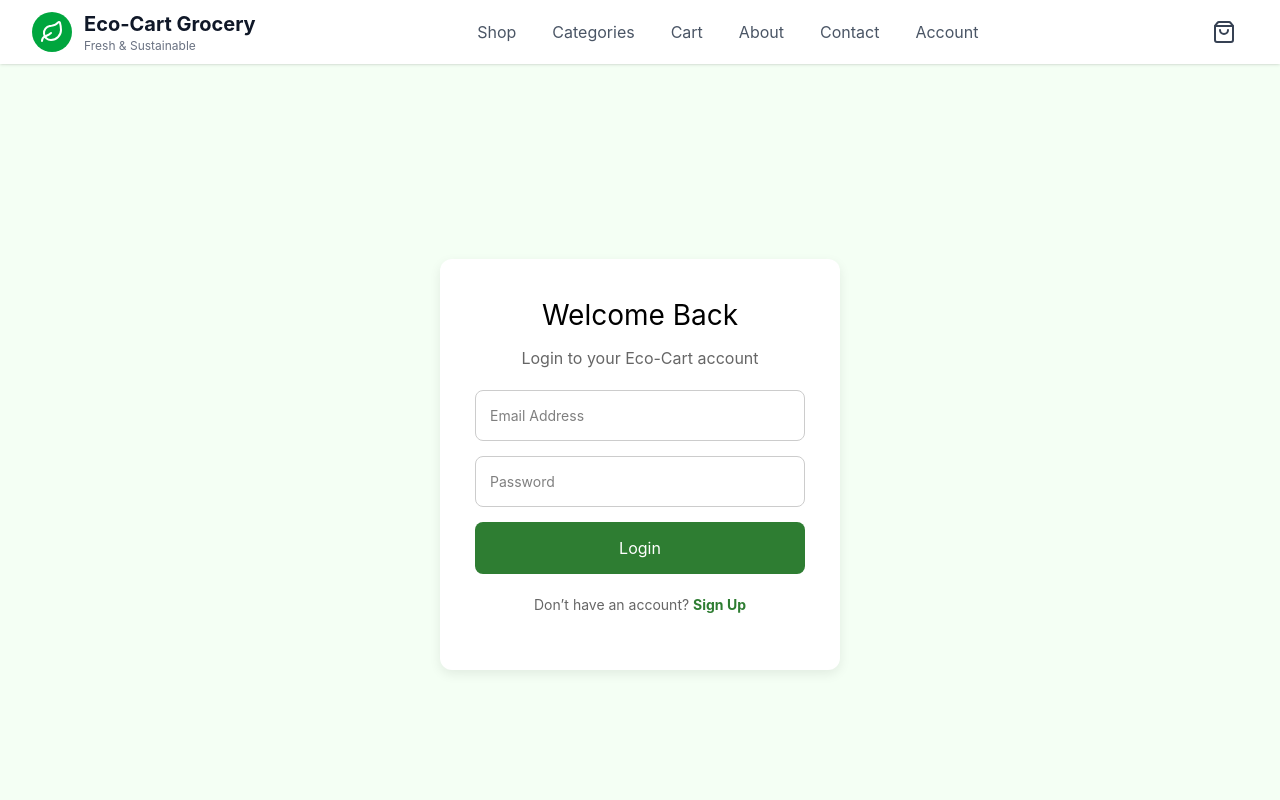
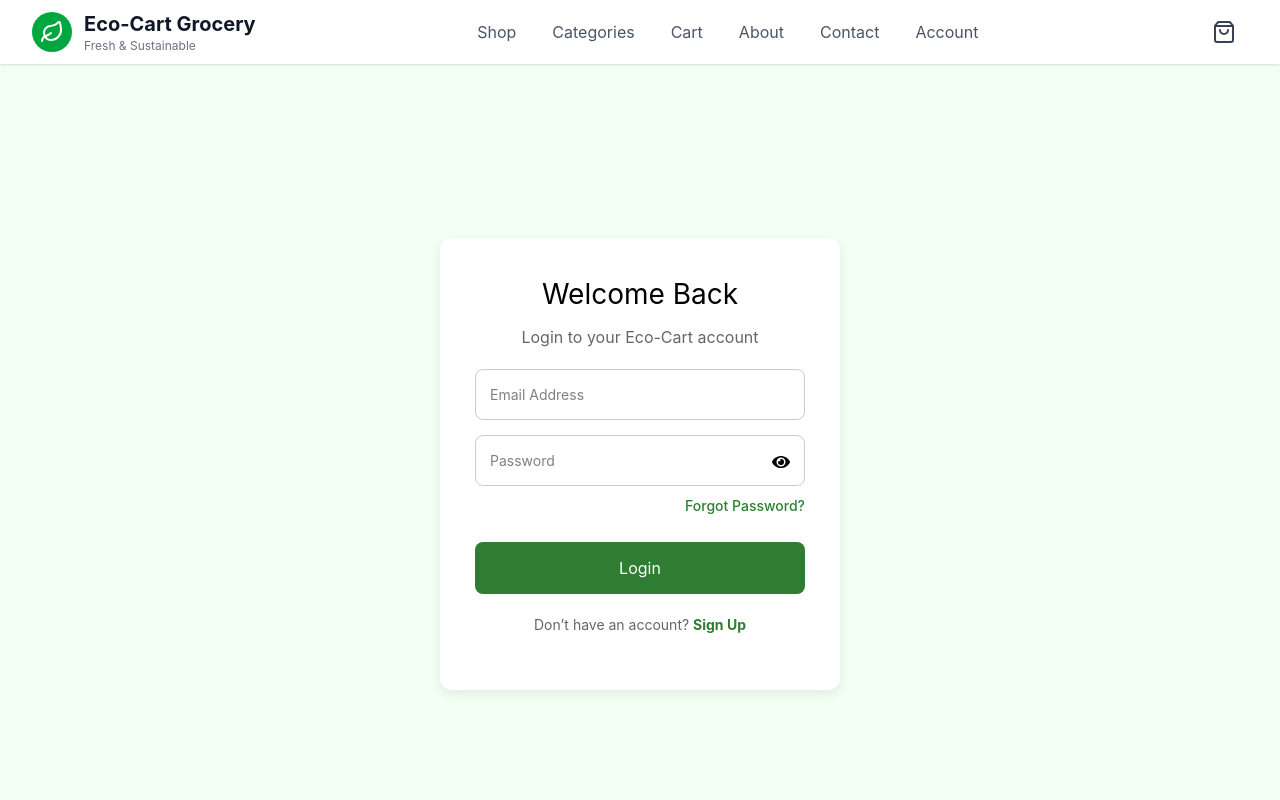
Before and after one commit to Ged45/Eco-Cart-Grocery, a React (Vite) app: page /login in a window 1280 px wide. Shown: the top 800 px of the page. Built offline with nearby package versions, Linux system fonts and the light colour scheme.

Commit message:
improved ux by adding forgot password links and show password toggle

```diff
--- a/src/pages/login.jsx
+++ b/src/pages/login.jsx
@@ -1,9 +1,13 @@
 import React, { useState } from "react";
 import { Link, useNavigate } from "react-router-dom";
+import { FaEye, FaEyeSlash } from "react-icons/fa";
 import "../styles/login.css";
 
 function Login() {
   const navigate = useNavigate();
+
+  const [loading, setLoading] = useState(false);
+  const [showPassword, setShowPassword] = useState(false);
 
   const [formData, setFormData] = useState({
     email: "",
@@ -25,8 +29,13 @@ function Login() {
       return;
     }
 
+    setLoading(true);
+
+    setTimeout(() => {
+      setLoading(false);
       alert("Login successful");
       navigate("/");
+    }, 1000);
   };
 
   return (
@@ -45,8 +54,9 @@ function Login() {
             required
           />
 
+          <div className="password-wrapper">
             <input
-            type="password"
+              type={showPassword ? "text" : "password"}
               name="password"
               placeholder="Password"
               value={formData.password}
@@ -54,7 +64,21 @@ function Login() {
               required
             />
 
-          <button type="submit">Login</button>
+            <span
+              className="eye-icon"
+              onClick={() => setShowPassword(!showPassword)}
+            >
+              {showPassword ? <FaEyeSlash /> : <FaEye />}
+            </span>
+          </div>
+
+          <div className="forgot-password">
+            <Link to="/forgot-password">Forgot Password?</Link>
+          </div>
+
+          <button type="submit" disabled={loading}>
+            {loading ? "Logging in..." : "Login"}
+          </button>
         </form>
 
         <p className="bottom-text">
--- a/src/pages/signup.jsx
+++ b/src/pages/signup.jsx
@@ -4,6 +4,9 @@ import "../styles/signup.css";
 
 function Signup() {
   const navigate = useNavigate();
+
+  const [loading, setLoading] = useState(false);
+  const [showPassword, setShowPassword] = useState(false);
 
   const [formData, setFormData] = useState({
     fullName: "",
@@ -23,13 +26,29 @@ function Signup() {
   const handleSubmit = (e) => {
     e.preventDefault();
 
+    if (
+      !formData.fullName ||
+      !formData.email ||
+      !formData.phone ||
+      !formData.password ||
+      !formData.confirmPassword
+    ) {
+      alert("Please fill all fields");
+      return;
+    }
+
     if (formData.password !== formData.confirmPassword) {
       alert("Passwords do not match");
       return;
     }
 
-    alert("Account created successfully");
-    navigate("/login");
+    setLoading(true);
+
+    setTimeout(() => {
+      setLoading(false);
+      alert("Account created successfully");
+      navigate("/login");
+    }, 1000);
   };
 
   return (
@@ -67,7 +86,7 @@ function Signup() {
           />
 
           <input
-            type="password"
+            type={showPassword ? "text" : "password"}
             name="password"
             placeholder="Password"
             value={formData.password}
@@ -76,7 +95,7 @@ function Signup() {
           />
 
           <input
-            type="password"
+            type={showPassword ? "text" : "password"}
             name="confirmPassword"
             placeholder="Confirm Password"
             value={formData.confirmPassword}
@@ -84,7 +103,17 @@ function Signup() {
             required
           />
 
-          <button type="submit">Create Account</button>
+          <button
+            type="button"
+            className="toggle-password-btn"
+            onClick={() => setShowPassword(!showPassword)}
+          >
+            {showPassword ? "Hide Passwords" : "Show Passwords"}
+          </button>
+
+          <button type="submit" disabled={loading}>
+            {loading ? "Creating Account..." : "Create Account"}
+          </button>
         </form>
 
         <p className="bottom-text">
--- a/src/styles/login.css
+++ b/src/styles/login.css
@@ -53,6 +53,16 @@
   background-color: #256428;
 }
 
+.toggle-password-btn {
+  background-color: #f0f0f0 !important;
+  color: #333 !important;
+  border: 1px solid #ccc !important;
+}
+
+.toggle-password-btn:hover {
+  background-color: #e2e2e2 !important;
+}
+
 .bottom-text {
   margin-top: 20px;
   font-size: 14px;
@@ -63,3 +73,31 @@
   text-decoration: none;
   font-weight: bold;
 }
+.password-wrapper {
+  position: relative;
+}
+
+.password-wrapper input {
+  width: 100%;
+}
+
+.eye-icon {
+  position: absolute;
+  right: 15px;
+  top: 35%;
+  cursor: pointer;
+  font-size: 18px;
+}
+
+.forgot-password {
+  text-align: right;
+  margin-top: -8px;
+  margin-bottom: 10px;
+}
+
+.forgot-password a {
+  text-decoration: none;
+  color: #2e7d32;
+  font-size: 14px;
+  font-weight: 500;
+}
--- a/src/styles/signup.css
+++ b/src/styles/signup.css
@@ -53,6 +53,16 @@
   background-color: #256428;
 }
 
+.toggle-password-btn {
+  background-color: #f0f0f0 !important;
+  color: #333 !important;
+  border: 1px solid #ccc !important;
+}
+
+.toggle-password-btn:hover {
+  background-color: #e2e2e2 !important;
+}
+
 .bottom-text {
   margin-top: 20px;
   font-size: 14px;
```
Lines whose indentation alone changed are shown as unchanged.
